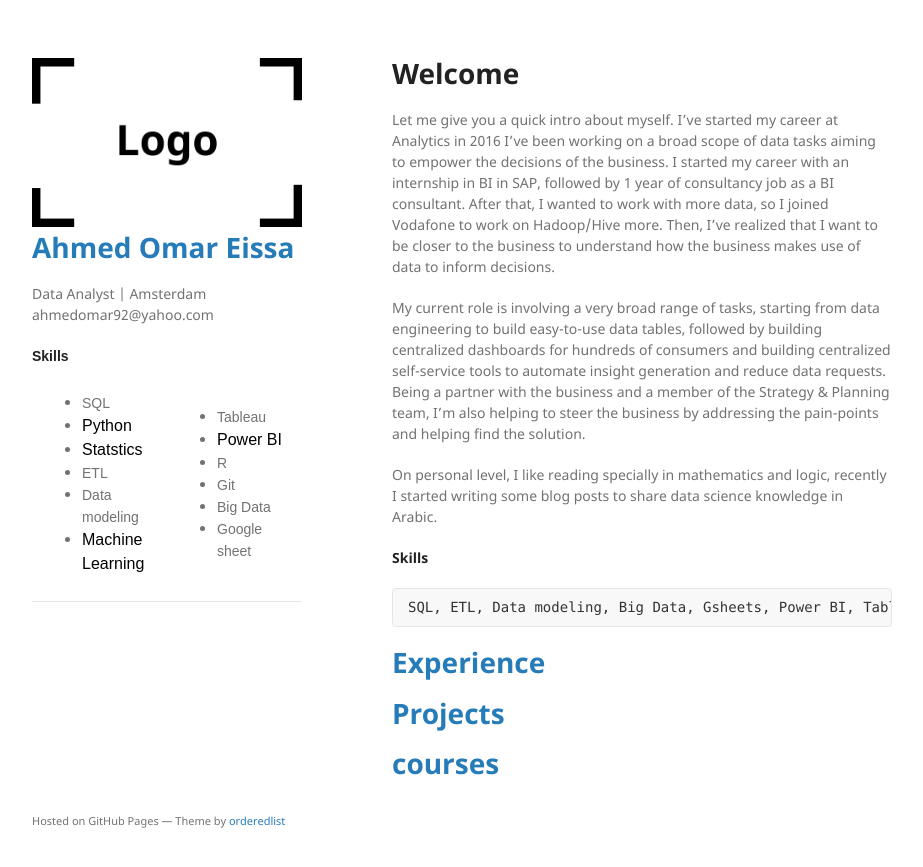
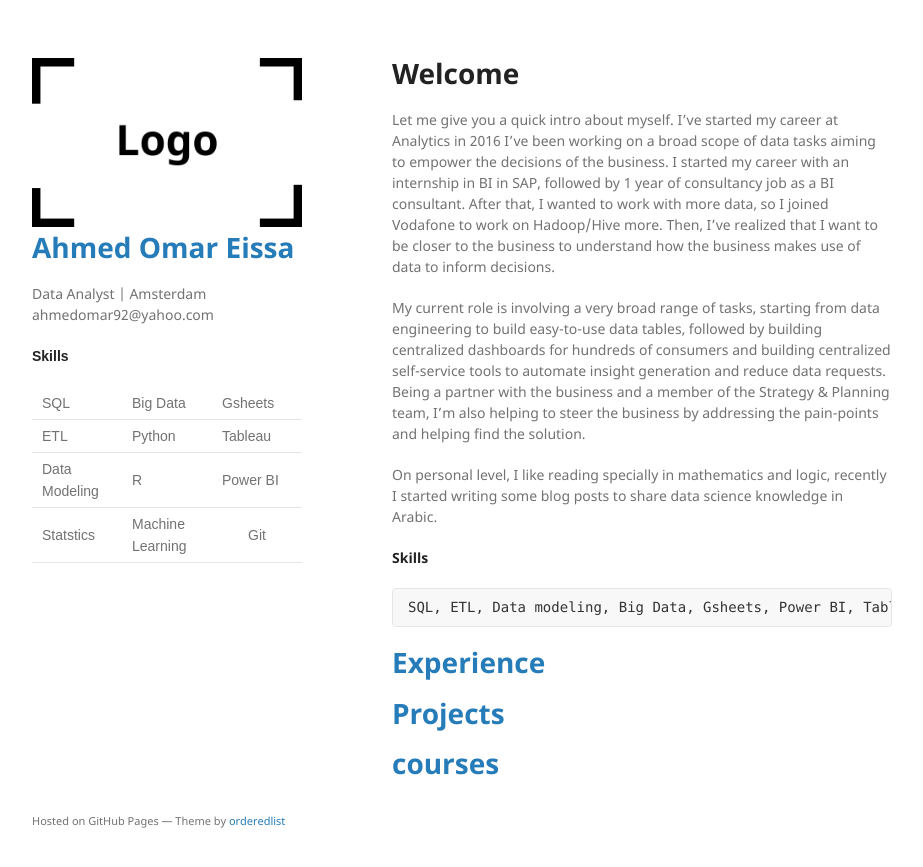
Before and after one commit to AhmedOmarEissa/AhmedOmarEissa.github.io, a Jekyll site: the page built from index.md, in a window 1280 px wide. Shown: the top 867 px of the page, without its empty margins (178-1101 px from the left). Built offline with Jekyll 4.4.1, drawn with Linux system fonts in a browser that asks for light colours; our own code applies the rules of GitHub Pages for plain Markdown files.

Commit message:
Header Table

```diff
--- a/_layouts/default.html
+++ b/_layouts/default.html
@@ -25,50 +25,44 @@
 
         <p style="text-align: left;"><strong><span style="font-family:
           Arial, Helvetica, sans-serif;">Skills</span></strong></p>
-  <table style="width: 100%;">
+  <table style="width: 100%; text-align: center;">
       <tbody>
           <tr>
-              <td style="width: 50.0000%;">
-                  <ul>
-                      <li><span style="font-family:
-          Arial, Helvetica, sans-serif;">SQL</span></li>
-                      <li><span style="font-family:
-          Arial, Helvetica, sans-serif;">
-                              <meta charset="utf-8"><span style="color: rgb(0, 0, 0); font-size: medium; font-style: normal; font-variant-ligatures: normal; font-variant-caps: normal; font-weight: 400; letter-spacing: normal; orphans: 2; text-align: left; text-indent: 0px; text-transform: none; white-space: normal; widows: 2; word-spacing: 0px; -webkit-text-stroke-width: 0px; text-decoration-style: initial; text-decoration-color: initial; float: none; display: inline !important;">Python</span></span></li>
-                      <li><span style="font-family:
-          Arial, Helvetica, sans-serif;"><span style="color: rgb(0, 0, 0); font-size: medium; font-style: normal; font-variant-ligatures: normal; font-variant-caps: normal; font-weight: 400; letter-spacing: normal; orphans: 2; text-align: left; text-indent: 0px; text-transform: none; white-space: normal; widows: 2; word-spacing: 0px; -webkit-text-stroke-width: 0px; text-decoration-style: initial; text-decoration-color: initial; float: none; display: inline !important;">
-                                  <meta charset="utf-8"><span style="color: rgb(0, 0, 0); font-size: medium; font-style: normal; font-variant-ligatures: normal; font-variant-caps: normal; font-weight: 400; letter-spacing: normal; orphans: 2; text-align: left; text-indent: 0px; text-transform: none; white-space: normal; widows: 2; word-spacing: 0px; -webkit-text-stroke-width: 0px; text-decoration-style: initial; text-decoration-color: initial; float: none; display: inline !important;">Statstics</span></span></span></li>
-                      <li><span style="font-family:
-          Arial, Helvetica, sans-serif;">ETL</span></li>
-                      <li><span style="font-family:
-          Arial, Helvetica, sans-serif;">Data modeling</span></li>
-                      <li><span style="font-family:
-          Arial, Helvetica, sans-serif;">
-                              <meta charset="utf-8"><span style="color: rgb(0, 0, 0); font-size: medium; font-style: normal; font-variant-ligatures: normal; font-variant-caps: normal; font-weight: 400; letter-spacing: normal; orphans: 2; text-align: left; text-indent: 0px; text-transform: none; white-space: normal; widows: 2; word-spacing: 0px; -webkit-text-stroke-width: 0px; text-decoration-style: initial; text-decoration-color: initial; float: none; display: inline !important;">Machine Learning</span></span></li>
-                  </ul>
-              </td>
-              <td style="width: 50.0000%;">
-                  <ul>
-                      <li><span style="font-family:
-          Arial, Helvetica, sans-serif;">Tableau</span></li>
-                      <li><span style="font-family:
-          Arial, Helvetica, sans-serif;">
-                              <meta charset="utf-8"><span style="color: rgb(0, 0, 0); font-size: medium; font-style: normal; font-variant-ligatures: normal; font-variant-caps: normal; font-weight: 400; letter-spacing: normal; orphans: 2; text-align: left; text-indent: 0px; text-transform: none; white-space: normal; widows: 2; word-spacing: 0px; -webkit-text-stroke-width: 0px; text-decoration-style: initial; text-decoration-color: initial; float: none; display: inline !important;">Power BI</span></span></li>
-                      <li><span style="font-family:
-          Arial, Helvetica, sans-serif;">R</span></li>
-                      <li><span style="font-family:
-          Arial, Helvetica, sans-serif;">Git</span></li>
-                      <li><span style="font-family:
-          Arial, Helvetica, sans-serif;">Big Data</span></li>
-                      <li><span style="font-family:
-          Arial, Helvetica, sans-serif;">Google sheet</span></li>
-                  </ul>
+              <td style="width: 33.3333%;"><span style="font-family:
+          Arial, Helvetica, sans-serif;">SQL<br></span></td>
+              <td style="width: 33.3333%;"><span style="font-family:
+          Arial, Helvetica, sans-serif;">Big Data<br></span></td>
+              <td style="width: 33.3333%;"><span style="font-family:
+          Arial, Helvetica, sans-serif;">Gsheets<br></span></td>
+          </tr>
+          <tr>
+              <td style="width: 33.3333%;"><span style="font-family:
+          Arial, Helvetica, sans-serif;">ETL<br></span></td>
+              <td style="width: 33.3333%;"><span style="font-family:
+          Arial, Helvetica, sans-serif;">Python<br></span></td>
+              <td style="width: 33.3333%;"><span style="font-family:
+          Arial, Helvetica, sans-serif;">Tableau</span></td>
+          </tr>
+          <tr>
+              <td style="width: 33.3333%;"><span style="font-family:
+          Arial, Helvetica, sans-serif;">Data Modeling<br></span></td>
+              <td style="width: 33.3333%;"><span style="font-family:
+          Arial, Helvetica, sans-serif;">R</span></td>
+              <td style="width: 33.3333%;"><span style="font-family:
+          Arial, Helvetica, sans-serif;">Power BI<br></span></td>
+          </tr>
+          <tr>
+              <td style="width: 33.3333%;"><span style="font-family:
+          Arial, Helvetica, sans-serif;">Statstics<br></span></td>
+              <td style="width: 33.3333%;"><span style="font-family:
+          Arial, Helvetica, sans-serif;">Machine Learning</span></td>
+              <td style="width: 33.3333%;">
+                  <div style="text-align: center;"><span style="font-family:
+          Arial, Helvetica, sans-serif;">Git</span></div>
               </td>
           </tr>
       </tbody>
   </table>
-  <p><span style="font-family:
-          Arial, Helvetica, sans-serif;"><br></span></p>
   <p style="text-align: center;"><br></p>
   <p><br></p>
 
```
